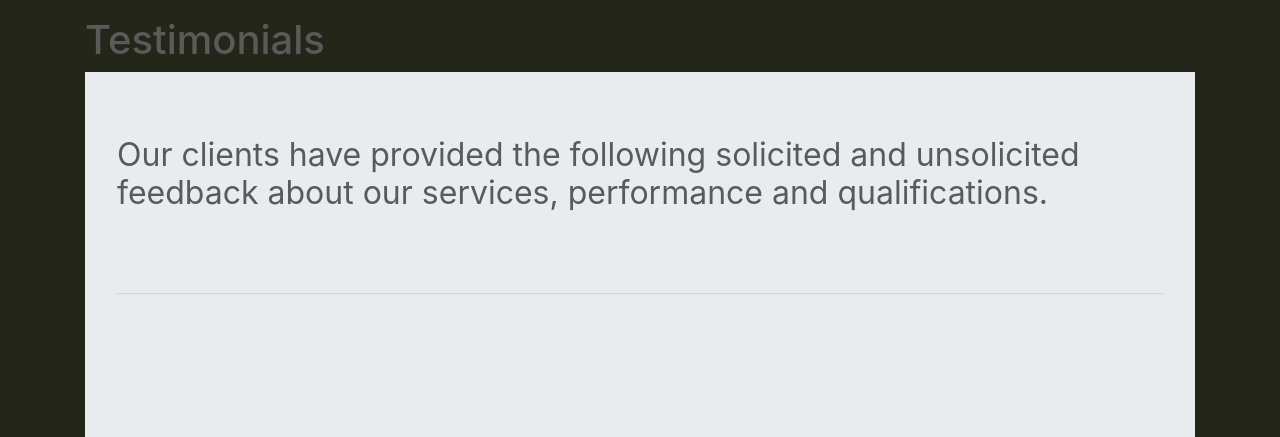
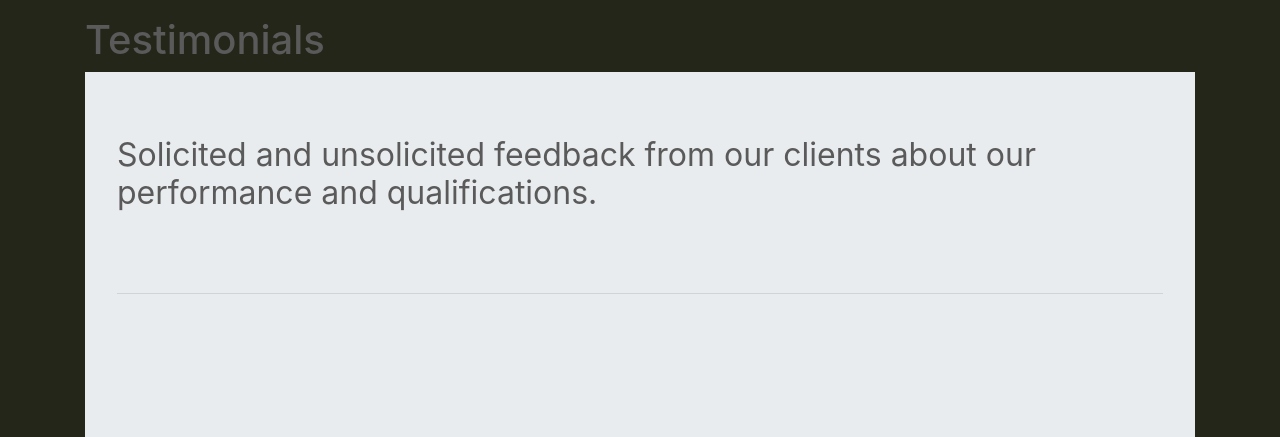
Before and after one commit to ACLARKNET/aclarknet-website, a Django app: page /testimonials in a window 1280 px wide. Shown: the part 40-477 px from the top of the page. Run offline with Django 3.2, Linux system fonts and the light colour scheme; data that the repository does not hold is empty; some libraries are stand-ins or nearby versions.

Commit message:
Update testimonials.html

```diff
--- a/aclarknet/website/templates/testimonials.html
+++ b/aclarknet/website/templates/testimonials.html
@@ -2,7 +2,7 @@
 {% block content %}
             <h1>Testimonials</h1>
             <div class="jumbotron" style="border-radius: 0">
-              <h2>Our clients have provided the following solicited and unsolicited feedback about our services, performance and qualifications.</h2>
+              <h2>Solicited and unsolicited feedback from our clients about our performance and qualifications.</h2>
               <hr class="featurette-divider">
               {% for testimonial in testimonials %}
               <div class="row">
```
